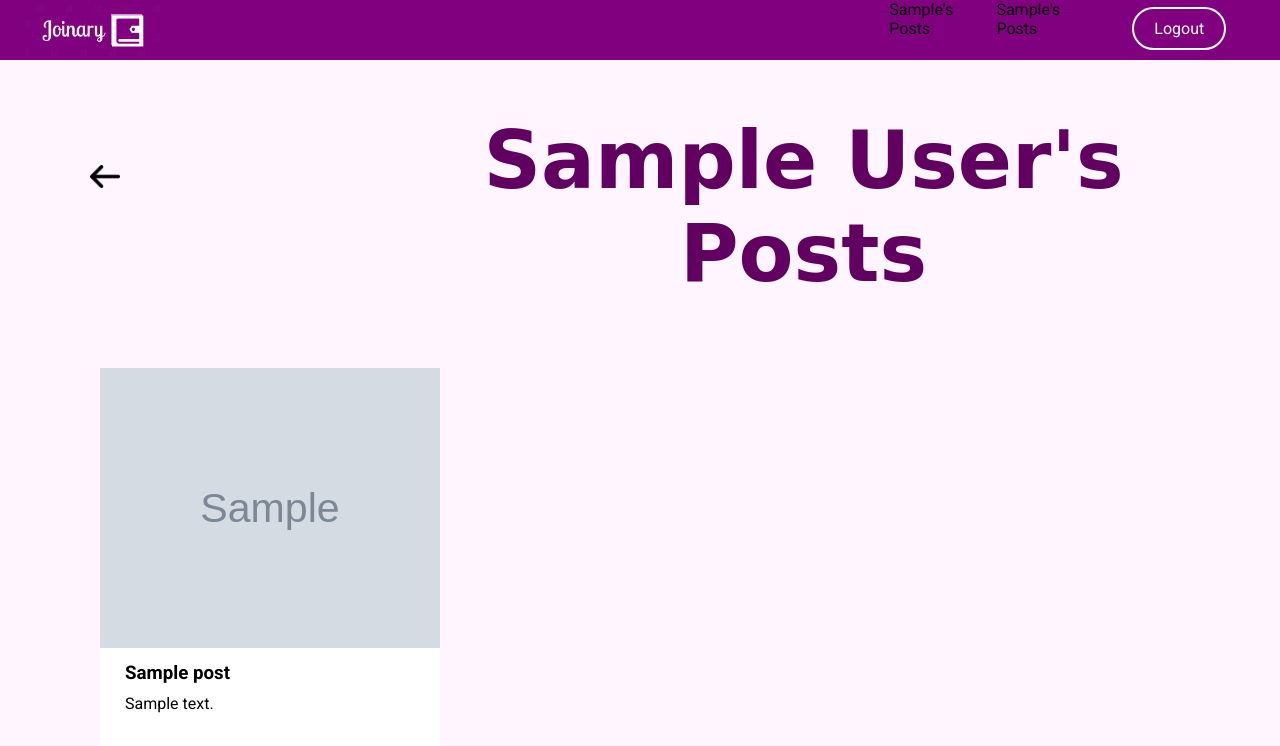
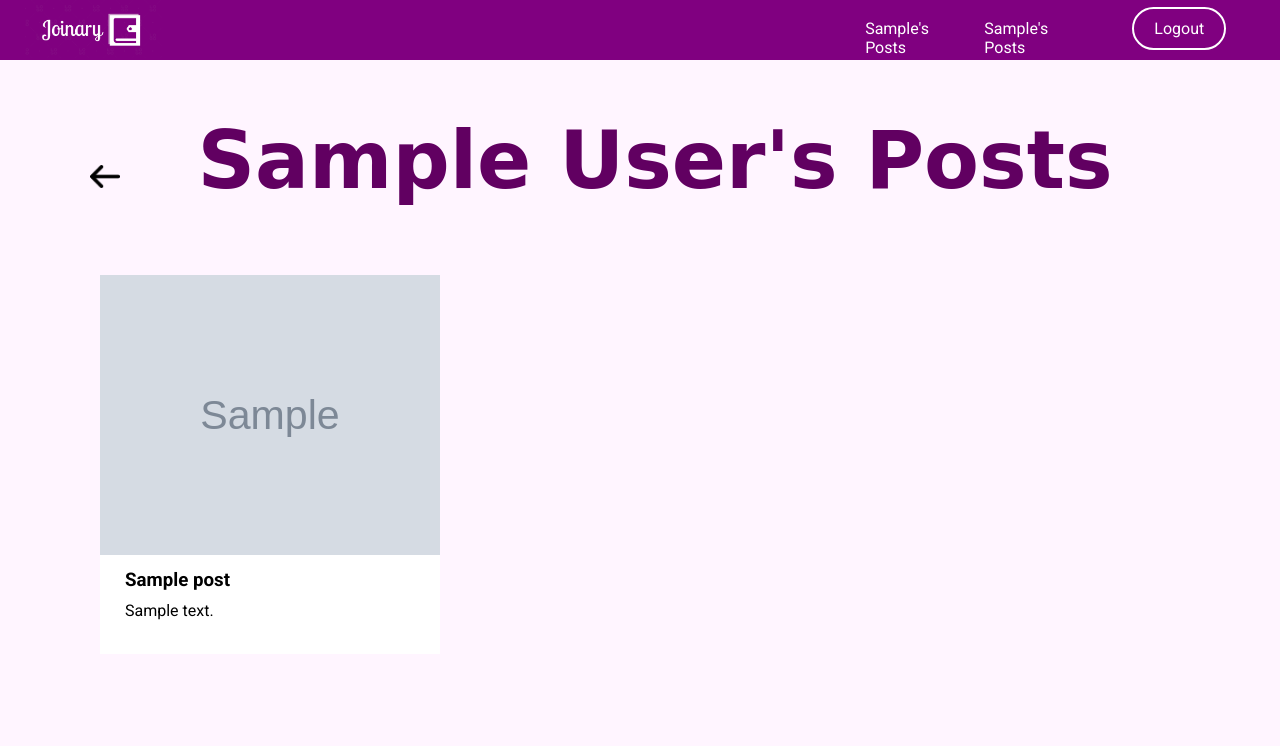
Before and after one commit to xyzhengg/Flask-Diary-App, a Flask app: template templates/userposts.html in a window 1280 px wide. Shown: the top 746 px of the page. After the commit the page ends 620 px from the top, so only its background shows below. Run offline with Flask 2, Linux system fonts and the light colour scheme; the template is opened without the code that fills it: most values are stand-ins (such as "Sample title", 1, 10 or a date in 2020); grey boxes marked "Sample" are stand-in pictures; some libraries are stand-ins or nearby versions; some web fonts are replaced.

Commit message:
completed extra route of vewing each individual users posts only and styling done

```diff
--- a/app.py
+++ b/app.py
@@ -81,9 +81,12 @@ def delete():
 def edit_post(post_id):
     if session.get('user_id') is None:
         return redirect ('/login')
+    diary_id=session.get('diary_id')
+    users = get_all_username(diary_id)
+    user_one = users[0]['first_name'].capitalize()
+    user_two = users[1]['first_name'].capitalize()
     user_name = session.get('user_name')
     post = get_single_post(post_id)
-    print(post)
     poster_id = post['user_id']
     fav = post['fav']
     if session.get('user_id') != poster_id:
@@ -115,7 +118,9 @@ def edit_post(post_id):
             post_date = post_date,
             day_name = day_name,
             image_list = image_list,
-            user_name=user_name)
+            user_name=user_name,
+            user_one=user_one,
+            user_two=user_two)
 
 
     if request.method == 'POST':
@@ -149,6 +154,10 @@ def view_post(post_id):
     user_name = session.get('user_name').capitalize()
     if session.get('user_id') is None:
         return redirect ('/login')
+    diary_id=session.get('diary_id')
+    users = get_all_username(diary_id)
+    user_one = users[0]['first_name'].capitalize()
+    user_two = users[1]['first_name'].capitalize()
 
     post = get_single_post(post_id)
     poster_id = post['user_id']
@@ -183,7 +192,9 @@ def view_post(post_id):
                     post_id = post_id,
                     day_name = day_name,
                     image_list=image_list,
-                    full_date = full_date
+                    full_date = full_date,
+                    user_one = user_one,
+                    user_two=user_two
                     )
 
 @app.route('/')
@@ -267,8 +278,14 @@ def addentry():
         return redirect ('/login')
     user_name = session.get('user_name')
     if request.method == 'GET':
+        diary_id=session.get('diary_id')
+        users = get_all_username(diary_id)
+        user_one = users[0]['first_name'].capitalize()
+        user_two = users[1]['first_name'].capitalize()
         return render_template('new_entry.html',
-                               user_name=user_name)
+                               user_name=user_name,
+                               user_one = user_one,
+                               user_two = user_two)
     if request.method == 'POST':
         diary_code = session.get('diary_id')
         user_id = session.get('user_id')
--- a/static/userposts.css
+++ b/static/userposts.css
@@ -28,22 +28,30 @@ nav {
   }
   .poster-back {
     display: flex;
-    justify-content: flex-start;
-    width: 100%;
   }
-  .back-arrow {
-    margin-right: 27%;
+  .name-of-poster {
+    flex-grow: 2;
   }
-
   /* NAVIGATION BAR STYLING */
   .navigation-bar {
     display: flex;
     justify-content: space-between;
   }
   .logout {
-    padding: 1.2em 1.8em;
+    padding: 1.2rem 1.8rem;
     margin-right: 25px;
   }
+  .user-one,
+  .user-two {
+    padding: 1.2rem 0;
+    margin-right: 15px;
+  }
+
+  .user-two a,
+  .user-one a {
+    color: white;
+  }
+
   .logout-btn {
     border-color: white;
     color: white;
@@ -103,8 +111,6 @@ nav {
     margin: 10px 25px 10px 25px;
   }
 
-
-
   a {
     text-decoration: none;
     color: black;
--- a/templates/layout.html
+++ b/templates/layout.html
@@ -17,11 +17,13 @@
         {% if user_name %}
         <div class="navigation-bar">
           <a href="/" ><img src='/static/images/Logo.png' alt="logo for home page" class="home-logo"></a>
+
           <div class="user-one">
-            <a href="/{{ user_one}}-posts"> {{ user_one}}'s Posts</a>
+            <a href="/{{ user_one  }}-posts"> {{ user_one  }}'s Posts</a>
           </div>
+
           <div class="user-two">
-            <a href="/{{ user_two}}-posts"> {{ user_two}}'s Posts</a>
+            <a href="/{{ user_two  }}-posts"> {{ user_two  }}'s Posts</a>
           </div>
 
           <div class="logout">
--- a/templates/userposts.html
+++ b/templates/userposts.html
@@ -22,9 +22,10 @@ Posts
     <div class="back-arrow">
         <a href="/"><img src="/static/images/back.png" alt="back" width="30px"></a>
     </div>
-
     <div class="name-of-poster">
     {{ display_name}}'s Posts
+    </div>
+    <div class="space-holder">
     </div>
 </div>
 
```
Also changed, not shown: static/addentry.css (+9 -0 lines), static/edit.css (+10 -0 lines), static/main.css (+10 -0 lines), static/view.css (+10 -0 lines).
